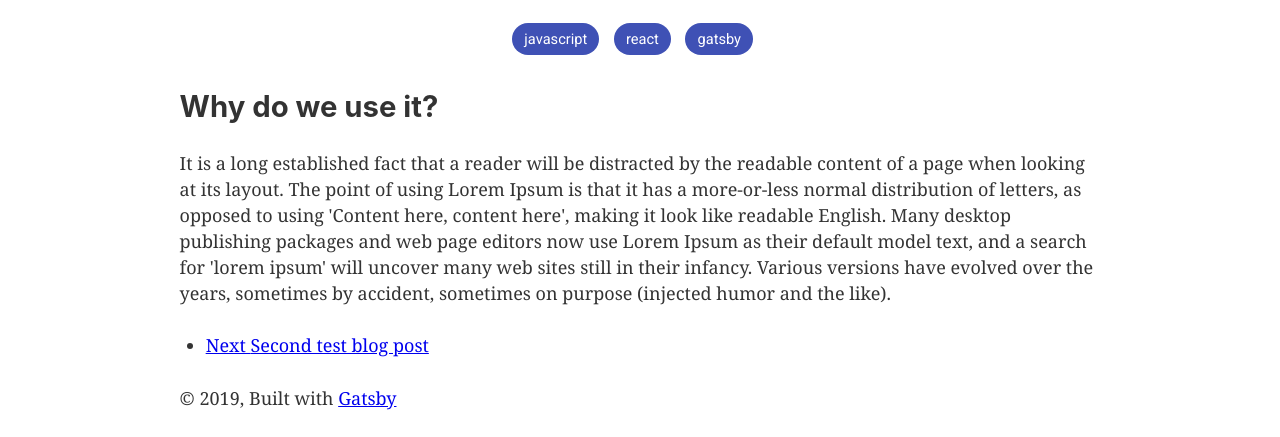
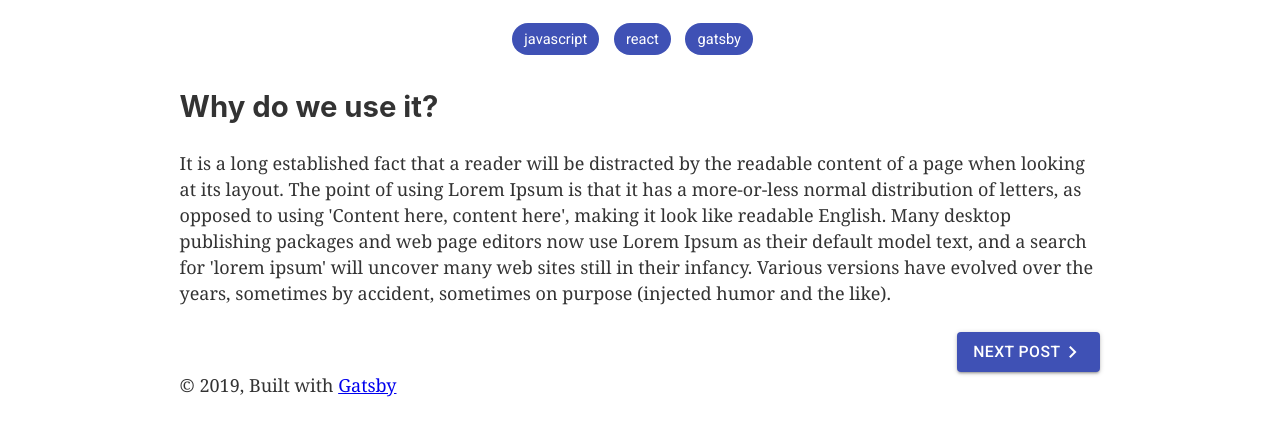
Before and after one commit to b-jakubowski/bjakubowski.com, a Gatsby site: page /first-test-post/ in a window 1280 px wide. Shown: the part 595-1032 px from the top of the page. Built offline with nearby package versions, Linux system fonts and the light colour scheme; Gatsby itself is replaced by a stand-in of ours.

Commit message:
feat: Added styles to previous-next-post component

```diff
--- a/src/components/previous-next-post.tsx
+++ b/src/components/previous-next-post.tsx
@@ -1,19 +1,43 @@
 import React from 'react';
+import { Button, Tooltip } from '@material-ui/core';
+
+const buttonText = {
+	textDecoration: 'none',
+	color: 'white'
+}
+
+const buttonContainer = {
+	display: 'flex',
+	width: '100%'
+}
 
 const PreviousNextPost = (props) => {
-
 	const { prev, next } = props
 
 	return (
-		<ul>
-			{prev && <li><a href={prev.fields.slug}>
-				Previous {" "}
-				{prev.frontmatter.title}</a></li>}
-			{next && <li><a href={next.fields.slug}>
-				Next  {" "} {next.frontmatter.title}
-
-			</a></li>}
-		</ul>
+		<div style={{ display: 'flex' }}>
+			{prev &&
+				<div style={buttonContainer}>
+					<Tooltip title={prev.frontmatter.title}>
+						<Button color="secondary" variant="contained">
+							<span className="material-icons">keyboard_arrow_left</span>
+							<a href={prev.fields.slug} style={buttonText}>Prev post</a>
+						</Button>
+					</Tooltip>
+				</div>
+			}
+			{next &&
+				<div style={buttonContainer}>
+					<div style={{ flexGrow: 1 }}></div>
+					<Tooltip title={next.frontmatter.title}>
+						<Button color="secondary" variant="contained">
+							<a href={next.fields.slug} style={buttonText}>Next post</a>
+							<span className="material-icons">keyboard_arrow_right</span>
+						</Button>
+					</Tooltip>
+				</div>
+			}
+		</div>
 	)
 }
 
```
